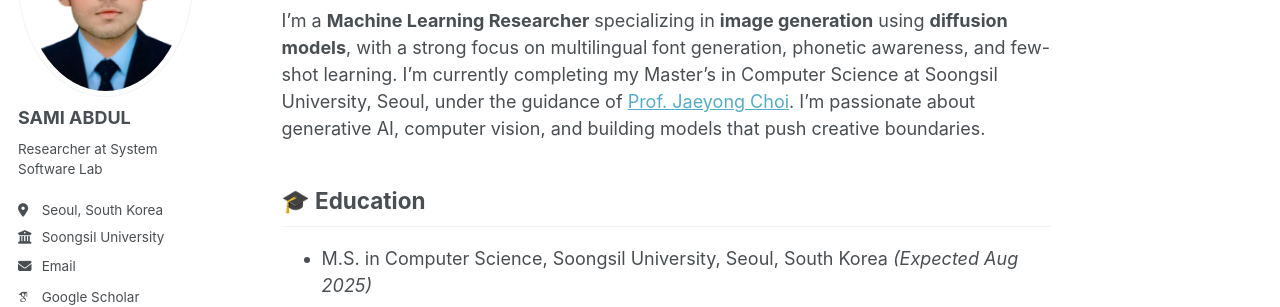
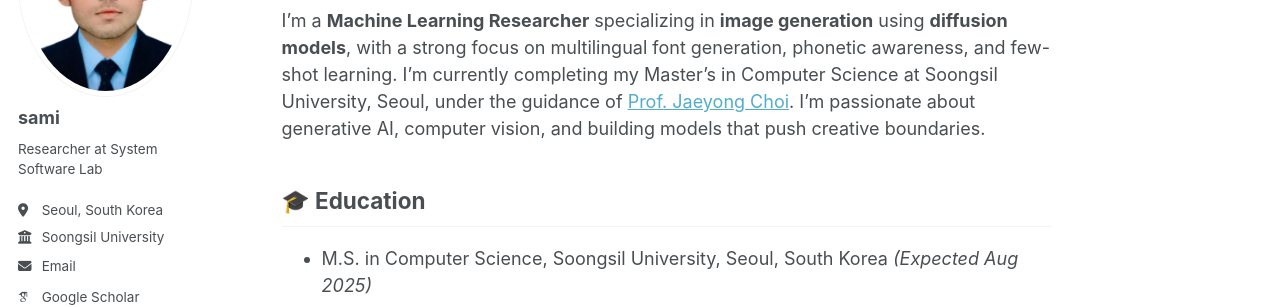
Before and after one commit to abdulsami101/abdulsami.github.io, a Jekyll site: the page built from _pages/about.md, in a window 1280 px wide. Shown: the part 231-538 px from the top of the page. Built offline with Jekyll 4.4.1, drawn with Linux system fonts in a browser that asks for light colours; some web fonts are replaced.

Commit message:
Update _config.yml

```diff
--- a/_config.yml
+++ b/_config.yml
@@ -23,7 +23,7 @@ repository               : "academicpages/academicpages.github.io"
 author:
   # Biographic information
   avatar           : "Profile Picture.png"
-  name             : "SAMI ABDUL"
+  name             : "sami"
   pronouns         : # example: "she/her"
   bio              : "Researcher at System Software Lab"
   location         : "Seoul, South Korea"
```
